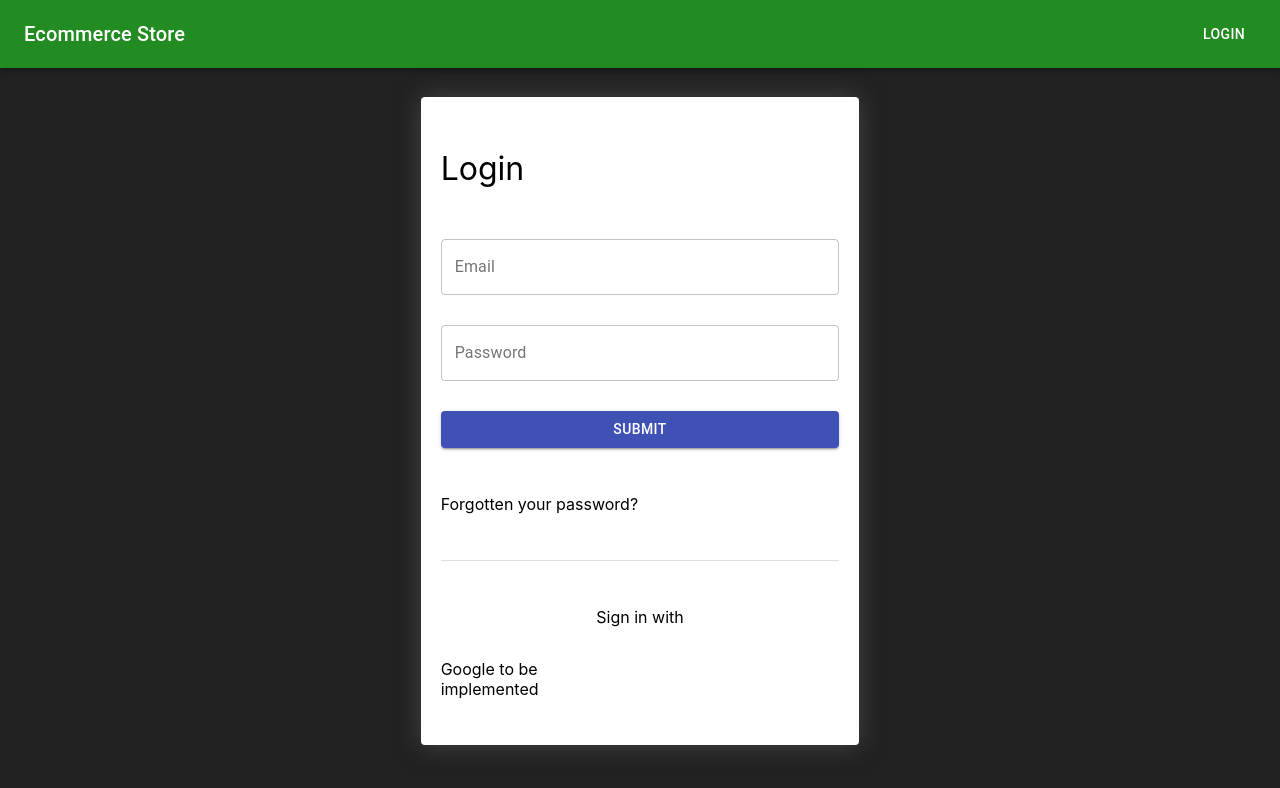
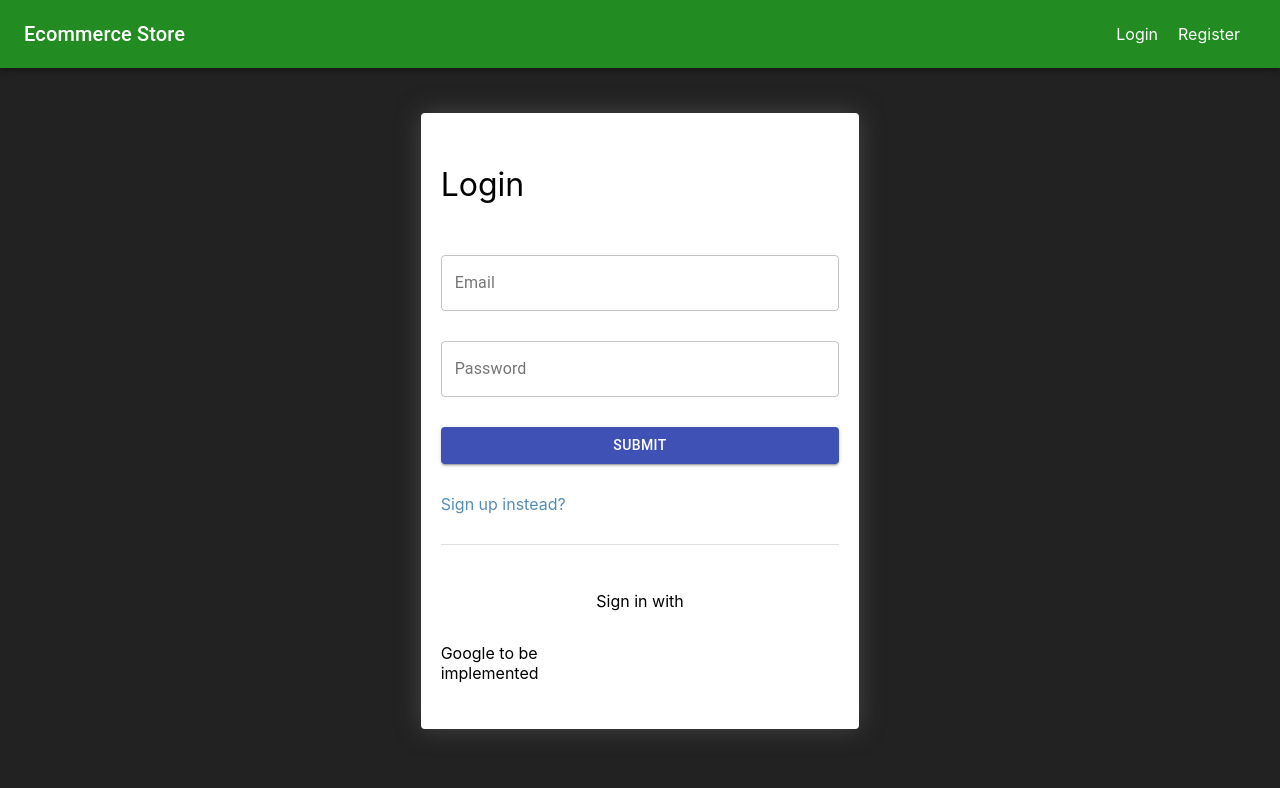
Before and after one commit to Forbidden-Duck/ecommerce-frontend, a React (Create React App) app: page /login in a window 1280 px wide. Shown: the top 788 px of the page. Built offline with nearby package versions, Linux system fonts and the light colour scheme; no server answers.

Commit message:
Add buttons for registering a user

```diff
--- a/src/components/Navbar/Navbar.jsx
+++ b/src/components/Navbar/Navbar.jsx
@@ -64,14 +64,30 @@ function Navbar() {
                 >
                     Ecommerce Store
                 </Typography>
-                <div>
+                <div className={classes.menuButton}>
                     {!isAuthenticated && (
-                        <Button color="inherit" component={Link} to={"/login"}>
-                            Login
-                        </Button>
+                        <div>
+                            <Typography
+                                style={{ paddingRight: 20 }}
+                                variant="p"
+                                className={classes.title}
+                                component={Link}
+                                to="/login"
+                            >
+                                Login
+                            </Typography>
+                            <Typography
+                                variant="p"
+                                className={classes.title}
+                                component={Link}
+                                to="/register"
+                            >
+                                Register
+                            </Typography>
+                        </div>
                     )}
                     {isAuthenticated && (
-                        <div className={classes.menuButton}>
+                        <div>
                             <IconButton
                                 aria-label="Shopping Cart"
                                 color="inherit"
--- a/src/routes/Login/Login.jsx
+++ b/src/routes/Login/Login.jsx
@@ -1,8 +1,11 @@
 import React, { useState } from "react";
+import { Link } from "react-router-dom";
 import { Form, Formik } from "formik";
 import { useHistory } from "react-router-dom";
 import { useDispatch, useSelector } from "react-redux";
+import Typography from "@material-ui/core/Typography";
 import Divider from "@material-ui/core/Divider";
+import { makeStyles } from "@material-ui/core/styles";
 import * as Yup from "yup";
 import { loginUser } from "../../store/auth/Auth.actions";
 import TextField from "../../components/TextField/TextField";
@@ -19,6 +22,14 @@ function Login() {
     if (isAuthenticated) {
         history.push("/");
     }
+
+    const useStyles = makeStyles((theme) => ({
+        title: {
+            color: "#558db5",
+            textDecoration: "none",
+        },
+    }));
+    const classes = useStyles();
 
     const handleLogin = async (credentials) => {
         await dispatch(loginUser(credentials));
@@ -76,7 +87,14 @@ function Login() {
                         >
                             Submit
                         </Button>
-                        <p>Forgotten your password?</p>
+                        <Typography
+                            variant="p"
+                            className={classes.title}
+                            component={Link}
+                            to="/register"
+                        >
+                            Sign up instead?
+                        </Typography>
                         <Divider />
                         <div>
                             <div
```
